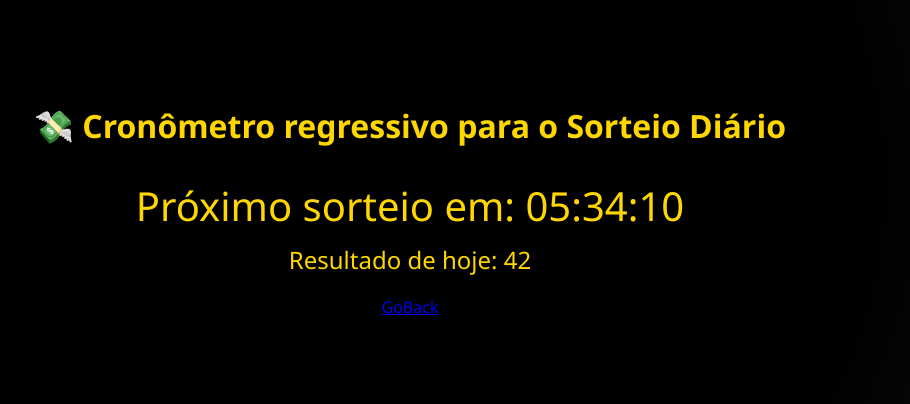
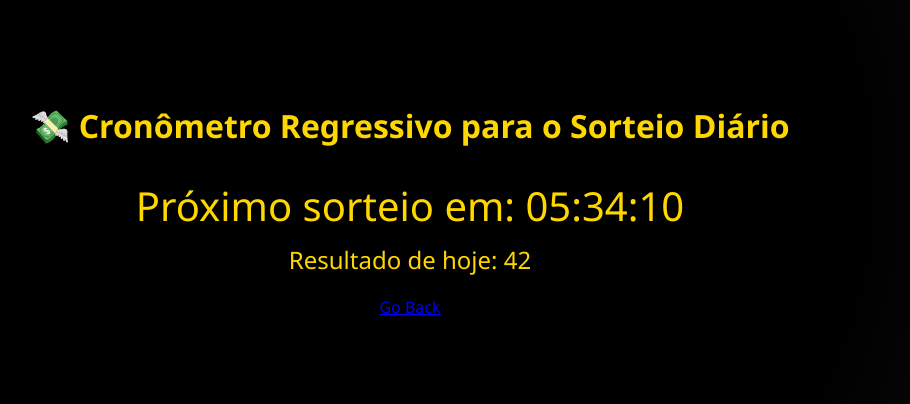
Before and after one commit to webkilohertz/pix-do-milhao, a Flask app: template templates/cronos.html in a window 1280 px wide. Shown: the part 219-623 px from the top of the page, without its empty margins (230-1140 px from the left). Run offline with Flask 3, Linux system fonts and the light colour scheme; the template is opened without the code that fills it, so the values that code supplies are empty.

Commit message:
Update cronos.html

```diff
--- a/templates/cronos.html
+++ b/templates/cronos.html
@@ -1,21 +1,20 @@
-
 <!DOCTYPE html>
 <html lang="pt-BR">
 <head>
   <meta charset="UTF-8">
   <meta name="viewport" content="width=device-width, initial-scale=1.0">
-<title>Pix do Milhão — Sorteio Diário</title>
-<link rel="stylesheet" href="../static/cronos.css">
+  <title> cronômetro</title>
+  <link rel="stylesheet" href="{{ url_for('static', filename='../static/cronos.css') }}">
 </head>
 <body>
 
   <input type="text" id="avatarInput" maxlength="2" placeholder="🙂">
   <div id="avatarDisplay"></div>
 
-<h1>💸 Cronômetro regressivo para o Sorteio Diário</h1>
+  <h1>💸 Cronômetro Regressivo para o Sorteio Diário</h1>
   <div id="timer"></div>
   <div id="resultado"></div>
-<a href=index.html >GoBack   </a>
-<script src="../static/cronos.js"></script>
+<a href=index.html >Go Back </a>
+  <script src="{{ url_for('static', filename='../static/cronos.js') }}"></script>
 </body>
 </html>
```
Lines whose indentation alone changed are shown as unchanged.
